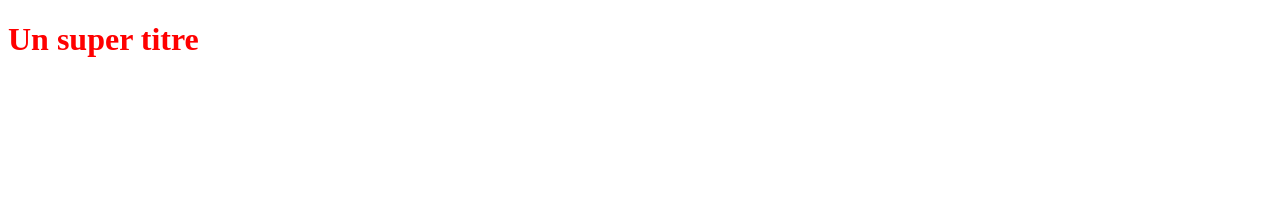
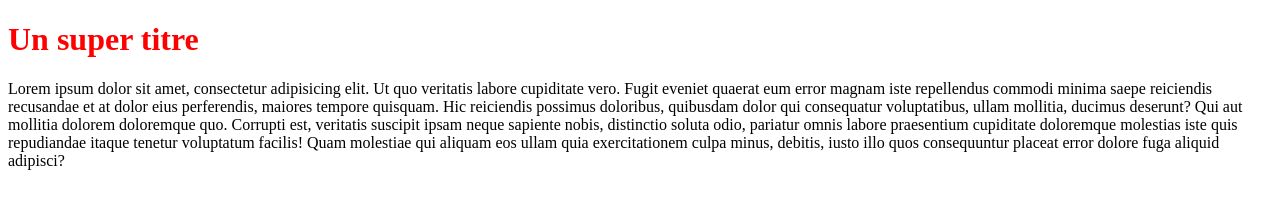
Before and after one commit to ES-dev-web/FirstProject, a plain HTML site: page index.html in a window 1280 px wide. Drawn offline with Linux system fonts and the light colour scheme.

Commit message:
Ajout du premier paragraphe

```diff
--- a/index.html
+++ b/index.html
@@ -9,5 +9,19 @@
   </head>
   <body>
     <h1>Un super titre</h1>
+
+    <p>
+      Lorem ipsum dolor sit amet, consectetur adipisicing elit. Ut quo veritatis
+      labore cupiditate vero. Fugit eveniet quaerat eum error magnam iste
+      repellendus commodi minima saepe reiciendis recusandae et at dolor eius
+      perferendis, maiores tempore quisquam. Hic reiciendis possimus doloribus,
+      quibusdam dolor qui consequatur voluptatibus, ullam mollitia, ducimus
+      deserunt? Qui aut mollitia dolorem doloremque quo. Corrupti est, veritatis
+      suscipit ipsam neque sapiente nobis, distinctio soluta odio, pariatur
+      omnis labore praesentium cupiditate doloremque molestias iste quis
+      repudiandae itaque tenetur voluptatum facilis! Quam molestiae qui aliquam
+      eos ullam quia exercitationem culpa minus, debitis, iusto illo quos
+      consequuntur placeat error dolore fuga aliquid adipisci?
+    </p>
   </body>
 </html>
```
